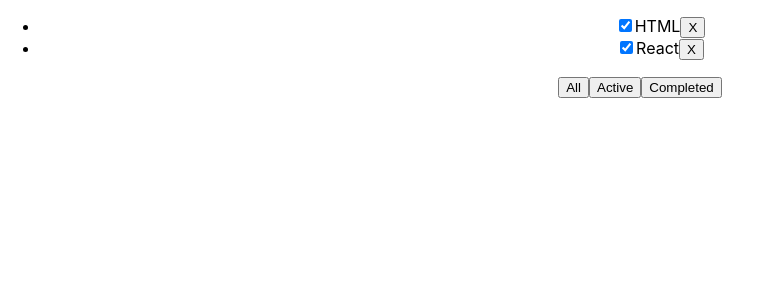
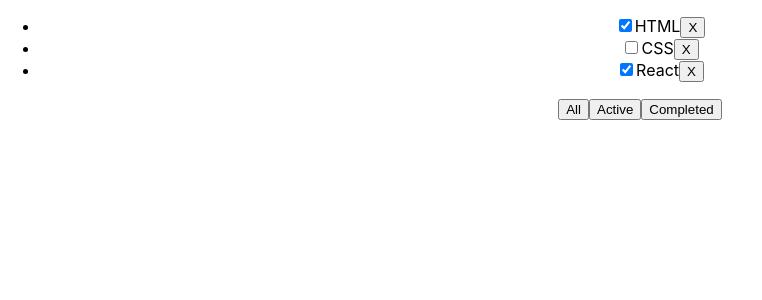
Before and after one commit to pdxserg/todolist_1_3, a React (Create React App) app: page / in a window 1280 px wide. Shown: the top 300 px of the page, without its empty margins (0-762 px from the left). Built offline with nearby package versions, Linux system fonts and the light colour scheme.

Commit message:
Completed filter Tasks

```diff
--- a/src/App.tsx
+++ b/src/App.tsx
@@ -10,7 +10,7 @@ export type TaskType = {
 // type TasksType = {
 // 	tasks: Array<TaskType>
 // }
-type FilterType= "All"|"Active"|"Completed"
+export type FilterType= "All"|"Active"|"Completed"
 function App() {
 
 	const [tasks, setTasks]= useState([
@@ -18,10 +18,15 @@ function App() {
 			{id: 2, title: "CSS", isDone: false},
 			{id: 3, title: "React", isDone: true}
 		])
-	const [filter, setFilter]=useState<FilterType>("Completed")
+	const [filter, setFilter]=useState<FilterType>("All")
 	const removeTask =(id:number)=>{
 		setTasks(tasks.filter((t)=> t.id !== id))
 }
+
+const filtered =(filter: FilterType)=>{
+		setFilter(filter)
+}
+
 let filteredTasks = tasks
 	if (filter === "Active"){
 		filteredTasks=tasks.filter((t)=>t.isDone === false )
@@ -33,6 +38,7 @@ let filteredTasks = tasks
 		<div className="App">
 			<Todolist tasks={filteredTasks}
 			          removeTask={removeTask}
+			          filtered={filtered}
 
 			/>
 		</div>
--- a/src/Todolist.tsx
+++ b/src/Todolist.tsx
@@ -1,9 +1,10 @@
 import React, {MouseEventHandler} from 'react';
-import {TaskType} from "./App";
+import {FilterType, TaskType} from "./App";
 
 type TodolistPropsType = {
 	tasks: Array<TaskType>
 	removeTask:(id:number)=>void
+	filtered:(filter: FilterType)=>void
 }
 
 export const Todolist = (props: TodolistPropsType) => {
@@ -32,9 +33,9 @@ export const Todolist = (props: TodolistPropsType) => {
 
 			</ul>
 			<div>
-				<button>All</button>
-				<button>Active</button>
-				<button>Completed</button>
+				<button onClick={()=>props.filtered("All")}>All</button>
+				<button onClick={()=>props.filtered("Active")}>Active</button>
+				<button onClick={()=>props.filtered("Completed")}>Completed</button>
 			</div>
 		</div>
 
```
